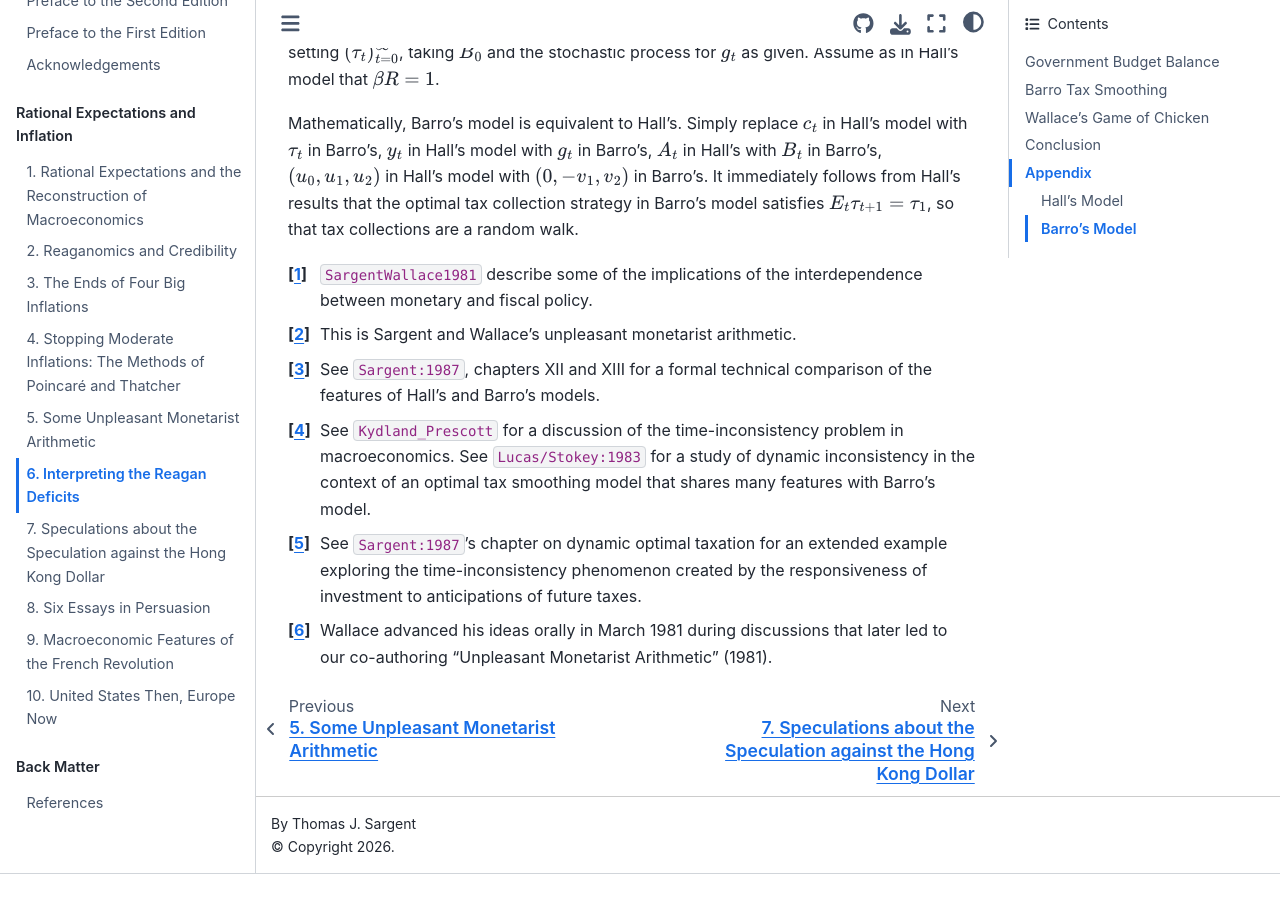
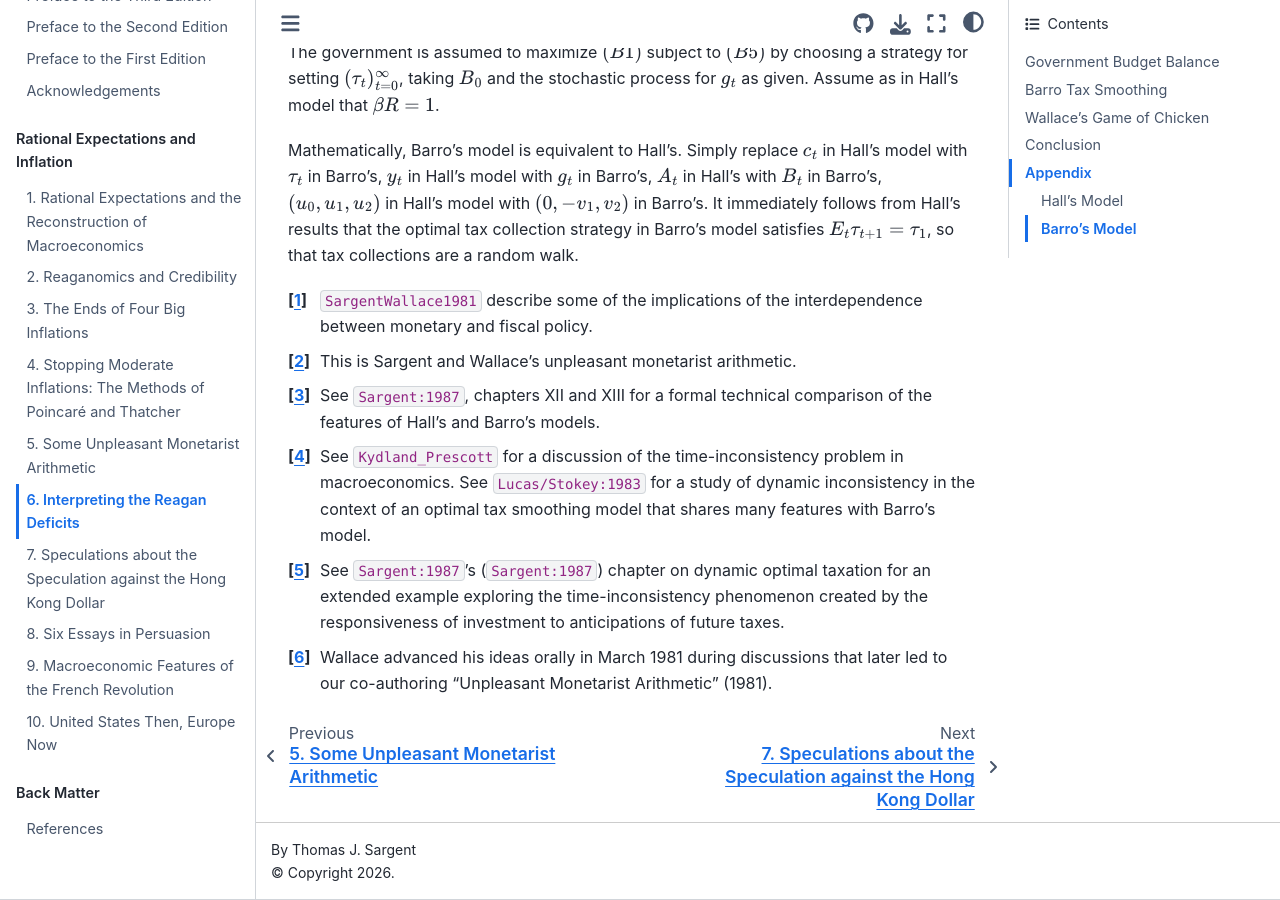
Before and after one commit to maxmaxmaxmaxmaxmax373/sargent-rei4, a Jupyter Book: the page built from chapters/06_interpreting_reagan_deficits.md, in a window 1280 px wide and 900 px high, scrolled down 11323 px. Built offline with Jupyter Book 1.0.4 settings and Sphinx 7.4.7 and the Sphinx Book theme 1.1.4, drawn with Linux system fonts in a browser that asks for light colours; cross-references to code outside the pages are shown as plain code; before the commit the page ends 12197 px from its top, so only the background shows below that; part of the change alters nothing that is shown; some of the changed text lies outside the part shown.

Commit message:
ch6: fix possessive citation word order (Author's (year))
\possessivecite now renders {cite:author}`k`'s ({cite:year}`k`) instead of
{cite:t}`k`'s, matching the printed 'Friedman's (1960)' form.

Co-Authored-By: Claude Opus 4.8 (1M context) <noreply@anthropic.com>

```diff
--- a/chapters/06_interpreting_reagan_deficits.md
+++ b/chapters/06_interpreting_reagan_deficits.md
@@ -47,7 +47,7 @@ authorities is a myth.
 
 Arithmetic makes the strategies of the monetary and fiscal
 authorities interdependent.[^1] Classic recommendations for the conduct of monetary
-policy, such as {cite:t}`Friedman1960`’s *k*-percent growth
+policy, such as {cite:author}`Friedman1960`’s ({cite:year}`Friedman1960`) *k*-percent growth
 rule for currency or
 the gold standard, are well understood as coordination rules for
 monetary and fiscal policy. For these coordination rules to be
@@ -94,7 +94,7 @@ net-of-interest deficits observed during the Reagan administration?
 Barro's model supplies a possible answer.
 
 Barro's model of tax smoothing can be thought of as a reinterpretation of
-Milton {cite:t}`Friedman:1956`’s model of permanent income as developed
+Milton {cite:author}`Friedman:1956`’s ({cite:year}`Friedman:1956`) model of permanent income as developed
 by Robert E. {cite:t}`Hall:1978`.[^3] The permanent income model of consumption
 confronts a consumer with an exogenous process for labor income and a
 constant real rate of return on savings.
@@ -557,6 +557,6 @@ tax collections are a random walk.
 
 [^4]: See {cite:t}`Kydland_Prescott` for a discussion of the time-inconsistency problem in macroeconomics. See {cite:t}`Lucas/Stokey:1983` for a study of dynamic inconsistency in the context of an optimal tax smoothing model that shares many features with Barro's model.
 
-[^5]: See {cite:t}`Sargent:1987`’s chapter on dynamic optimal taxation for an extended example exploring the time-inconsistency phenomenon created by the responsiveness of investment to anticipations of future taxes.
+[^5]: See {cite:author}`Sargent:1987`’s ({cite:year}`Sargent:1987`) chapter on dynamic optimal taxation for an extended example exploring the time-inconsistency phenomenon created by the responsiveness of investment to anticipations of future taxes.
 
 [^6]: Wallace advanced his ideas orally in March 1981 during discussions that later led to our co-authoring “Unpleasant Monetarist Arithmetic” (1981).
```
